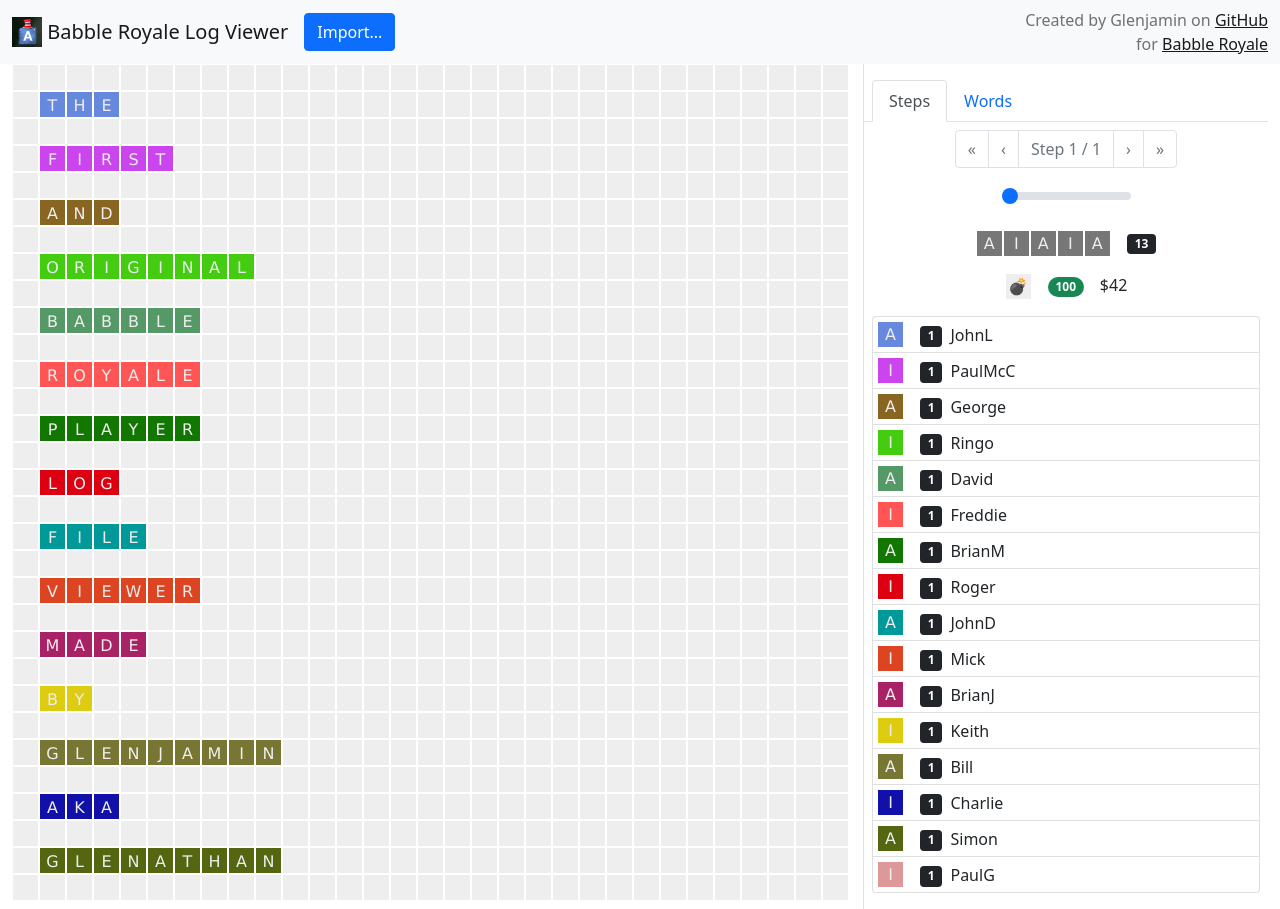
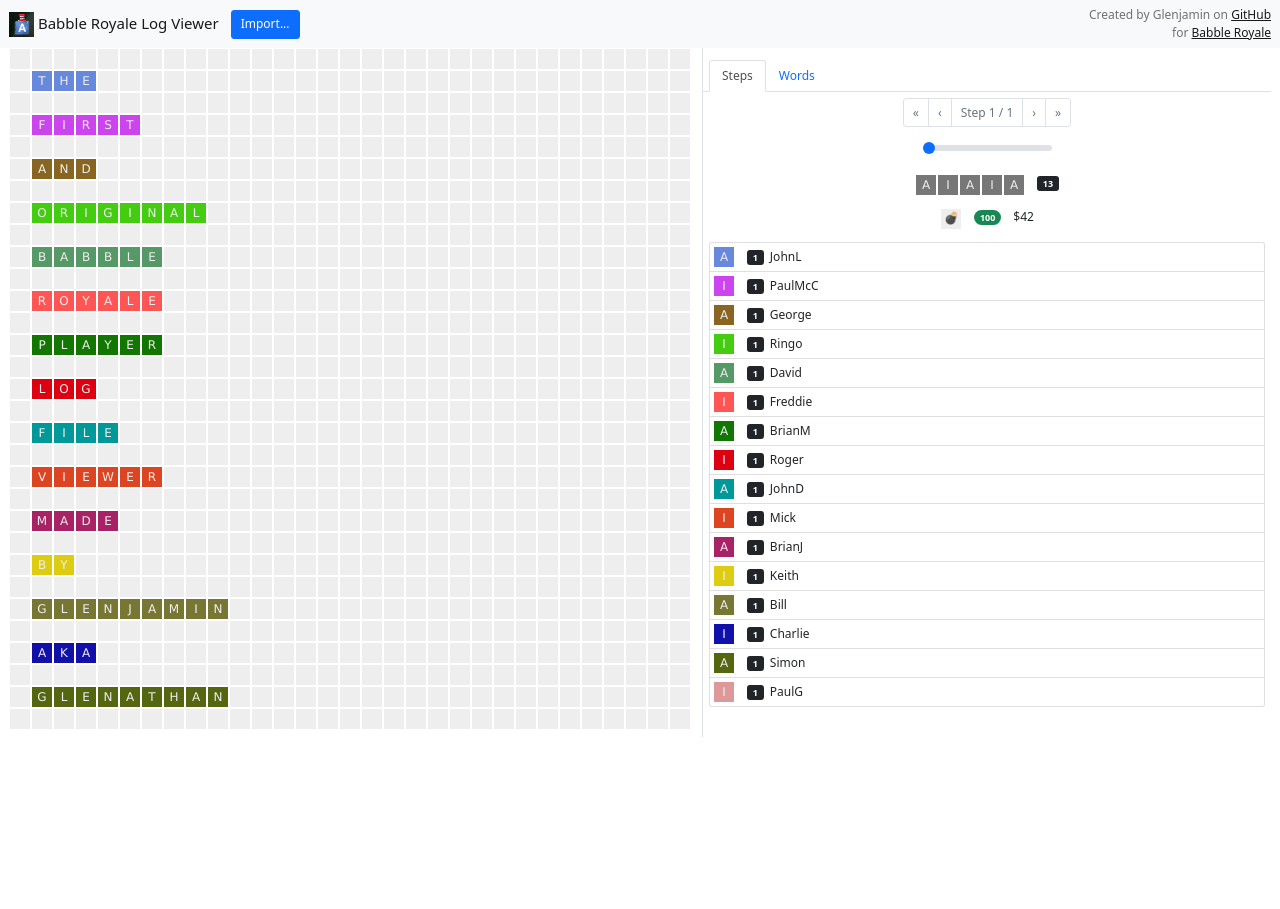
Before and after one commit to glenjamin/babblog-royale, a React (Create React App) app: page / in a window 1280 px wide. After the commit the page ends 800 px from the top, so only its background shows below. Built offline with nearby package versions, Linux system fonts and the light colour scheme.

Commit message:
Made everything about 20% smaller
I found I was always using the UI at 80% zoom

```diff
--- a/src/Game.module.css
+++ b/src/Game.module.css
@@ -3,8 +3,8 @@
 }
 
 .cell {
-  width: 25px;
-  height: 25px;
+  width: 20px;
+  height: 20px;
   margin: 1px;
   text-align: center;
   cursor: default;
@@ -41,13 +41,13 @@
   font-family: Verdana, Geneva, Tahoma, sans-serif;
   background-color: #777;
   color: #eee;
-  line-height: 25px;
+  line-height: 20px;
 }
 
 .hot {
   position: absolute;
-  width: 25px;
-  height: 25px;
+  width: 20px;
+  height: 20px;
   opacity: 0.2;
   background-size: 12px 12px;
   background-image: linear-gradient(
--- a/src/GameGrid.tsx
+++ b/src/GameGrid.tsx
@@ -9,7 +9,7 @@
   selectPlayer: (player: number | null) => void;
 }
 
-const CELL_SIZE = 25;
+const CELL_SIZE = 20;
 
 export default function GameGrid({
   game,
@@ -117,7 +117,9 @@
 
       ctx.fillStyle = background;
       ctx.fillRect(x, y, CELL_SIZE, CELL_SIZE);
+
       if (bombed) {
+        // TODO: draw this at the end so that the bombing can overlap
         ctx.strokeStyle = "red";
         ctx.lineJoin = "round";
         ctx.lineWidth = 3;
@@ -126,15 +128,15 @@
 
       if (letter) {
         const upper = letter.toUpperCase();
-        ctx.font = "16px Verdana, Geneva, Tahoma, sans-serif";
+        ctx.font = "12px Verdana, Geneva, Tahoma, sans-serif";
         ctx.textAlign = "center";
         ctx.textBaseline = "middle";
         ctx.fillStyle = "#eee";
-        ctx.fillText(upper, x + CELL_SIZE / 2, y + CELL_SIZE / 2 + 2);
+        ctx.fillText(upper, x + CELL_SIZE / 2, y + CELL_SIZE / 2 + 1);
       } else if (bonus) {
         const type = bonusTypeMap[bonus];
         if (type === "bonusItem") {
-          ctx.font = "16px Arial";
+          ctx.font = "12px Arial";
           ctx.textAlign = "left";
           ctx.textBaseline = "bottom";
           ctx.fillStyle = "#000";
@@ -151,7 +153,7 @@
                 2
           );
         } else {
-          ctx.font = "10px Verdana, Geneva, Tahoma, sans-serif";
+          ctx.font = "8px Verdana, Geneva, Tahoma, sans-serif";
           ctx.textAlign = "center";
           ctx.textBaseline = "top";
           ctx.fillStyle = type === "bonusLetter" ? "#393" : "#77d";
@@ -159,8 +161,8 @@
           const line1 = bonus.substring(0, 2);
           const line2 = type === "bonusLetter" ? "Lt" : "Wd";
 
-          ctx.fillText(line1, x + CELL_SIZE / 2, y + 4);
-          ctx.fillText(line2, x + CELL_SIZE / 2, y + 14);
+          ctx.fillText(line1, x + CELL_SIZE / 2, y + 3);
+          ctx.fillText(line2, x + CELL_SIZE / 2, y + 10);
         }
       }
 
--- a/src/Navbar.tsx
+++ b/src/Navbar.tsx
@@ -25,10 +25,10 @@
         <Navbar.Brand>
           <img
             src={icon}
-            width="30"
-            height="30"
-            className="d-inline-block align-top"
-            alt="React Bootstrap logo"
+            width="25"
+            height="25"
+            className="align-top"
+            alt="Logo"
           />{" "}
           Babble Royale Log Viewer
         </Navbar.Brand>
--- /dev/null
+++ b/src/index.css
@@ -0,0 +1,6 @@
+html {
+  font-size: 12px;
+}
+body {
+  --bs-body-font-size: 12px;
+}
--- a/src/index.js
+++ b/src/index.js
@@ -2,6 +2,7 @@
 import ReactDOM from "react-dom";
 
 import "bootstrap/dist/css/bootstrap.css";
+import "./index.css";
 
 import App from "./App";
 
```
